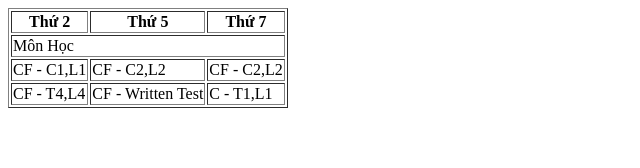
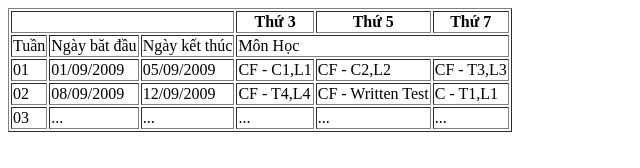
Before and after one commit to huynhnam117/C0622G1-HuynhVanNam, a plain HTML site: page bai3.html in a window 1280 px wide. Shown: the whole page, without its empty margins (0-640 px from the left). Drawn offline with Linux system fonts and the light colour scheme.

Commit message:
bai3.html

```diff
--- a/bai3.html
+++ b/bai3.html
@@ -10,26 +10,41 @@
     <table border="1">
 
         <tr>
-
-            <th>Thứ 2</th>
+            <th colspan="3"></th>
+            <th>Thứ 3</th>
             <th>Thứ 5</th>
             <th>Thứ 7</th>
         </tr>
-
-        <tr>
-
+       <tr>
+            <td>Tuần</td>
+            <td>Ngày băt đầu</td>
+            <td>Ngày kết thúc</td>
             <td colspan="3">Môn Học</td>
         </tr>
         <tr>
+            <td>01</td>
+            <td>01/09/2009</td>
+            <td>05/09/2009</td>
             <td>CF - C1,L1</td>
             <td>CF - C2,L2</td>
-            <td>CF - C2,L2</td>
+            <td>CF - T3,L3</td>
         </tr>
         <tr>
+            <td>02</td>
+            <td>08/09/2009</td>
+            <td>12/09/2009</td>
             <td>CF - T4,L4</td>
             <td>CF - Written Test</td>
             <td>C - T1,L1</td>
         </tr>
+        <tr>
+            <td>03</td>
+            <td>...</td>
+            <td>...</td>
+            <td>...</td>
+            <td>...</td>
+            <td>...</td>
+        </tr>
     </table>
 </body>
 </html>
```
